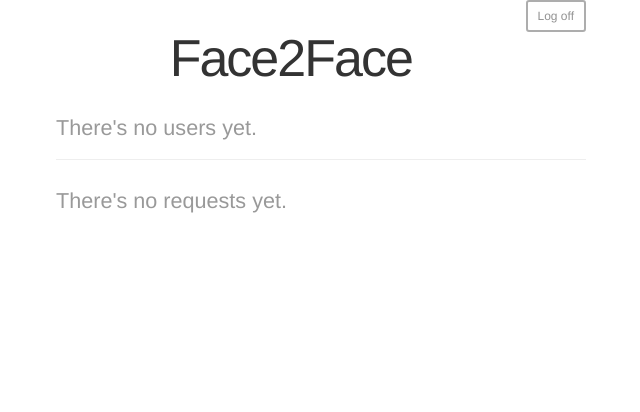
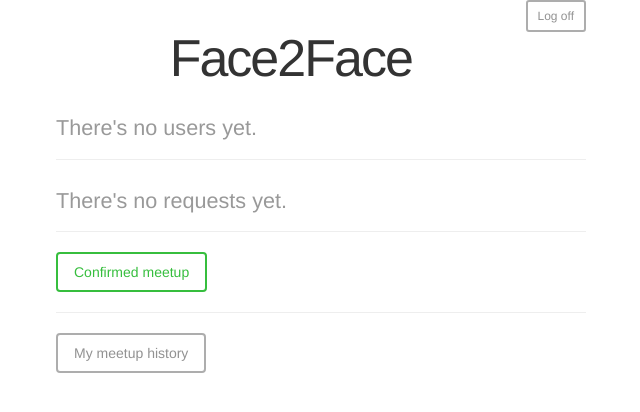
Before and after one commit to juliocesardiaz/Face2Face, a PHP site: template views/users.html.twig in a window 1280 px wide. Shown: the top 412 px of the page, without its empty margins (319-959 px from the left). Run offline with PHP 8.4, Linux system fonts and the light colour scheme; the template is opened without the code that fills it, so the values that code supplies are empty; some libraries are stand-ins or nearby versions.

Commit message:
update twig files to include return home button

```diff
--- a/views/confirmed.html.twig
+++ b/views/confirmed.html.twig
@@ -70,6 +70,10 @@
             <p><button onclick="geoFindMe()" class="btn btn-default btn-sm">Show my location</button></p>
             <div id="out"></div>
             <div id="googleMap" style="width:530px;height:380px;"></div>
+
+            <form action="/">
+                <button type="submit" class="btn btn-default btn-sm">Return home</button>
+            </form>
         </div>
     </body>
 </html>
--- a/views/rejected.html.twig
+++ b/views/rejected.html.twig
@@ -20,6 +20,10 @@
                 <div class="alert alert-warning" role="alert">
                 Sorry, {{ user2 }} is currently unable to meet up with you.
                 </div>
+
+                <form action="/">
+                    <button type="submit" class="btn btn-default btn-sm">Return home</button>
+                </form>
         </div>
     </body>
 </html>
--- a/views/users.html.twig
+++ b/views/users.html.twig
@@ -31,7 +31,7 @@
                               <a href="/users/{{ user.getId }}"></a>
                               <ul>
                                   <li>Photo: {{ user.getPhoto }}</li>
-                                  <button type="submit" class="btn btn-info btn-sm">Request meet up</button>
+                                  <button type="submit" class="btn btn-info btn-sm">Request to meet up</button>
                                   <button type="submit" class="btn btn-danger btn-sm">Cancel request</button>
                               </ul>
                           </li>
@@ -60,6 +60,19 @@
                 <h2><small>There's no requests yet.</small></h2>
             {% endif %}
 
+            <hr noshade size=4 width=100% align=left>
+
+            <!-- see the confirmed meetup -->
+            <form action="/confrimed">
+                <button type="submit" class="btn btn-success btn">Confirmed meetup</button>
+            </form>
+
+            <hr noshade size=4 width=100% align=left>
+
+            <!-- see history of all meetups -->
+            <form action="/confrimed">
+                <button type="submit" class="btn btn-default btn">My meetup history</button>
+            </form>
 
         </div>
     </body>
--- a/views/waiting_to_confirm.html.twig
+++ b/views/waiting_to_confirm.html.twig
@@ -20,6 +20,10 @@
                 <div class="alert alert-info" role="alert">
                 Waiting for {{ user2 }} to cofirm.
                 </div>
+
+            <form action="/">
+                <button type="submit" class="btn btn-default btn-sm">Return home</button>
+            </form>
         </div>
     </body>
 </html>
```
Also changed, not shown: views/test.html (+14 -1 lines).
